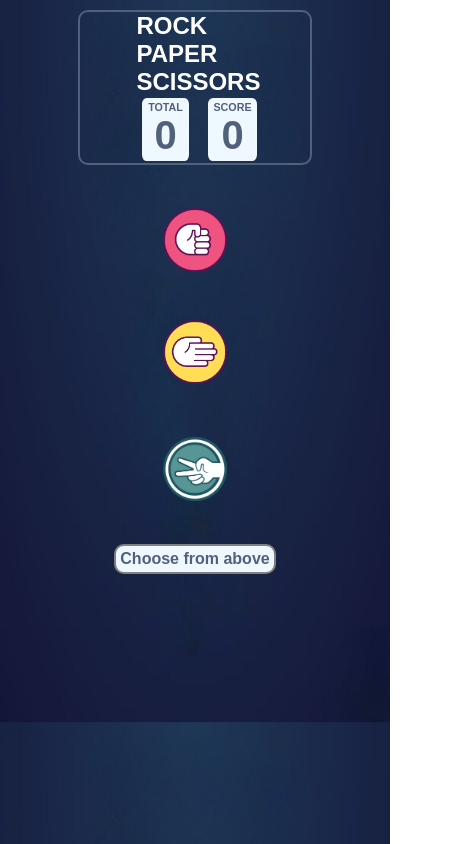
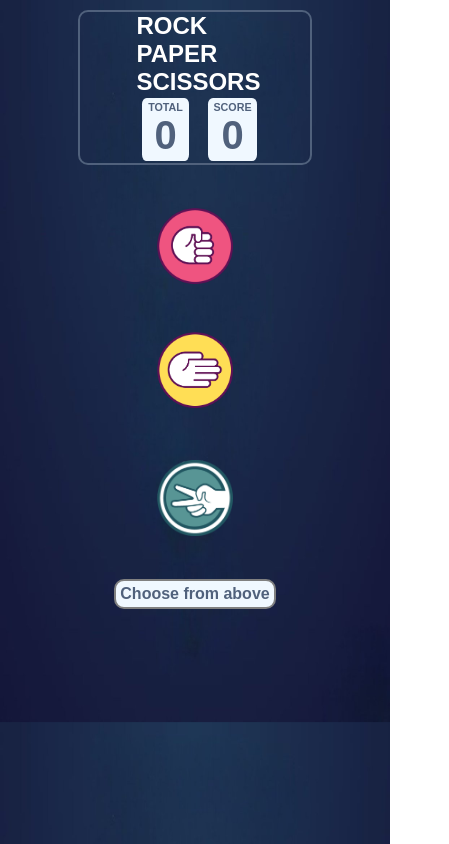
Before and after one commit to PrasadBandaru473/RockPaperScissorsGame, a plain HTML site: page index.html in a window 390 px wide. Shown: the whole page, 449 px wide, since content can reach past the window. Drawn offline with Linux system fonts and the light colour scheme.

Commit message:
Update style.css

```diff
--- a/style.css
+++ b/style.css
@@ -106,7 +106,7 @@ body {
         flex-direction: column;
         justify-content: center;
         align-items: center;
-        width: 80%;
+        width: 100%;
         gap: 3rem;
     }
 
@@ -122,7 +122,7 @@ body {
         overflow: hidden;
     }
     .images{
-        width : 110%;
+        width : 130%;
     }
 
     .box {
```
